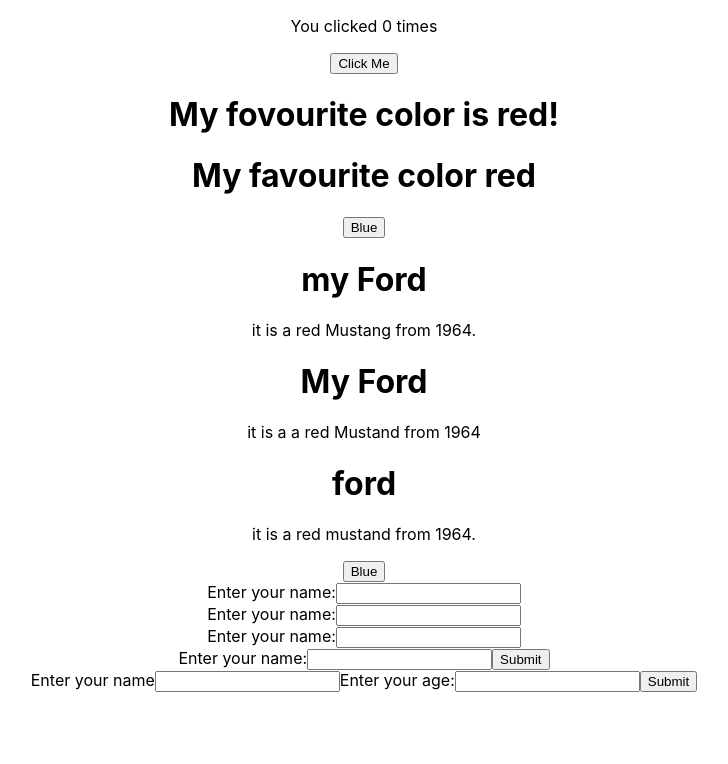
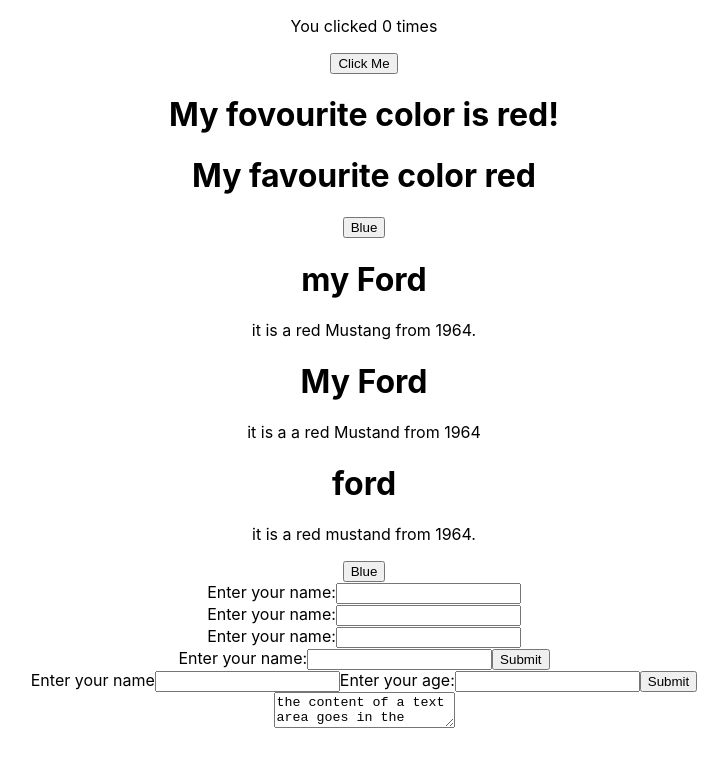
Before and after one commit to JohnKimaiyo/react_vol_3, a React (Create React App) app: page / in a window 1280 px wide. Shown: the top 764 px of the page, without its empty margins (276-1004 px from the left). Built offline with nearby package versions, Linux system fonts and the light colour scheme.

Commit message:
text area

```diff
--- a/src/App.js
+++ b/src/App.js
@@ -13,6 +13,7 @@
 import MyForm3 from "./React Forms/MyForm3";
 import MyForm4 from "./React Forms/MyForm4";
 import MyForm6 from "./React Forms/MyForm6";
+import MyForm5 from "./React Forms/MyForm5";
 function App() {
   return (
     <div className="App">
@@ -27,6 +28,7 @@
       <MyForm3 />
       <MyForm4/>
       <MyForm6/>
+      <MyForm5/>
     </div>
   );
 }
--- a/src/React Forms/MyForm2.js
+++ b/src/React Forms/MyForm2.js
@@ -1,5 +1,5 @@
 import { useState } from "react";
-import ReactDOM from "react-dom";
+import React from "react";
 
 export default function MyForm2() {
   const [name, setName] = useState("");
--- a/src/React Forms/MyForm3.js
+++ b/src/React Forms/MyForm3.js
@@ -1,6 +1,6 @@
 import { useState } from "react";
 
-import { ReactDOM } from "react";
+import React from "react";
 
 export default function MyForm3() {
   const [name, setName] = useState("");
--- a/src/React Forms/MyForm4.js
+++ b/src/React Forms/MyForm4.js
@@ -1,6 +1,6 @@
 import { useState } from "react";
 
-import { ReactDOM } from "react";
+import React from "react";
 
 export default function MyForm4() {
   const [name, setName] = useState("");
--- a/src/React Forms/MyForm5.js
+++ b/src/React Forms/MyForm5.js
@@ -0,0 +1,18 @@
+import { useState } from "react";
+import React from "react";
+
+export default function MyForm5() {
+  const [textarea, setTextarea] = useState(
+    "the content of a text area goes in the value attribute"
+  );
+
+  const handleChange = (event) => {
+    setTextarea(event.target.value);
+  };
+
+  return (
+    <form>
+      <textarea value={textarea} onChange={handleChange} />
+    </form>
+  );
+}
```
